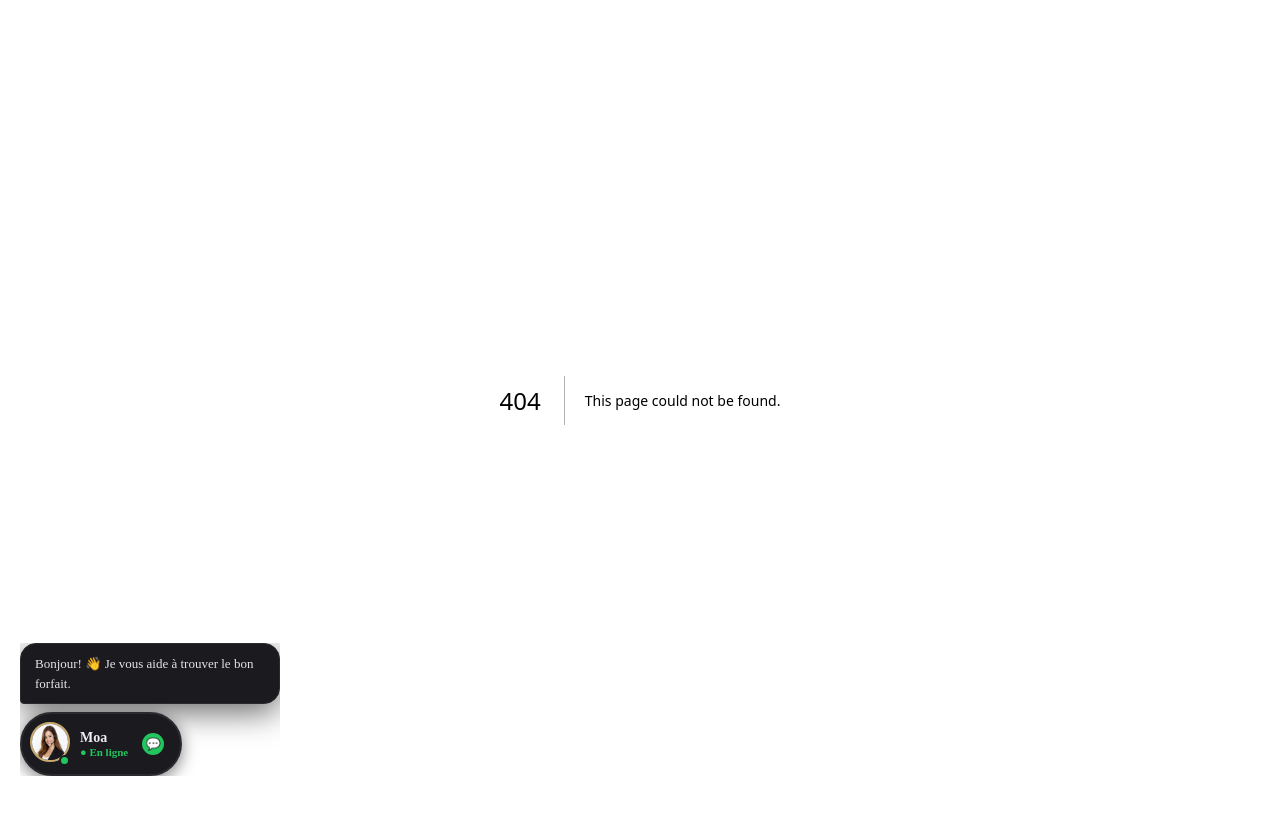
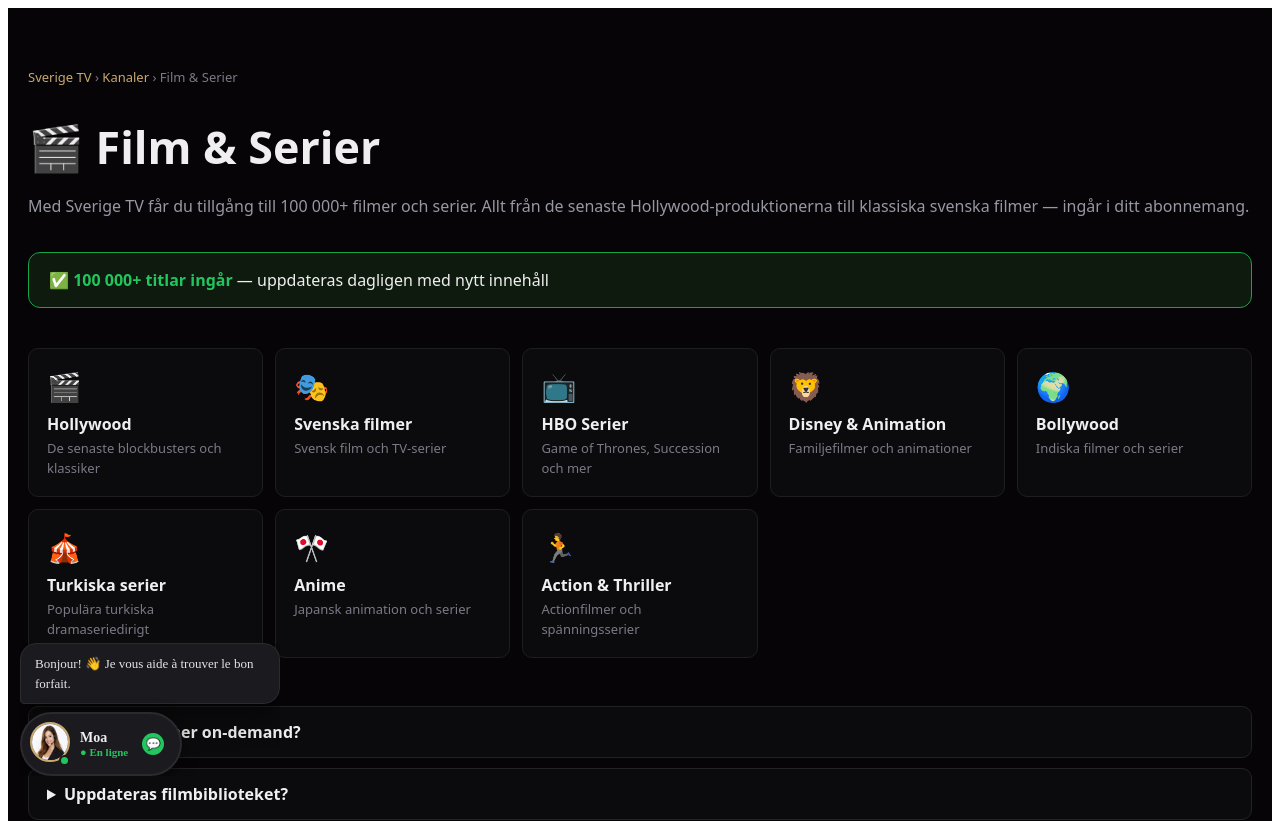
Before and after one commit to manzi21/sweden, a Next.js app: page /kanaler/film in a window 1280 px wide. Before the commit this address had no page. Shown: the top 821 px of the page. Built offline with nearby package versions, Linux system fonts and the light colour scheme.

Commit message:
Create page.tsx

```diff
--- /dev/null
+++ b/app/kanaler/film/page.tsx
@@ -0,0 +1,54 @@
+import type{Metadata}from"next";
+export const metadata:Metadata={
+  title:"Film & Serier IPTV — 100 000+ titlar via Sverige TV",
+  description:"Se 100 000+ filmer och serier via IPTV. Netflix-innehåll, HBO, Disney+, Bollywood och mer — utan extra abonnemang. Från 83 kr/mån.",
+};
+const cats=[
+  {icon:"🎬",name:"Hollywood",desc:"De senaste blockbusters och klassiker"},
+  {icon:"🎭",name:"Svenska filmer",desc:"Svensk film och TV-serier"},
+  {icon:"📺",name:"HBO Serier",desc:"Game of Thrones, Succession och mer"},
+  {icon:"🦁",name:"Disney & Animation",desc:"Familjefilmer och animationer"},
+  {icon:"🌍",name:"Bollywood",desc:"Indiska filmer och serier"},
+  {icon:"🎪",name:"Turkiska serier",desc:"Populära turkiska dramaseriedirigt"},
+  {icon:"🎌",name:"Anime",desc:"Japansk animation och serier"},
+  {icon:"🏃",name:"Action & Thriller",desc:"Actionfilmer och spänningsserier"},
+];
+export default function Page(){return(
+  <main style={{maxWidth:860,margin:"0 auto",padding:"60px 20px",color:"#f0eff0",fontFamily:"system-ui,sans-serif",background:"#060407",minHeight:"100vh"}}>
+    <nav style={{marginBottom:24,fontSize:13,color:"#7a7a86"}}>
+      <a href="/" style={{color:"#c8a96e",textDecoration:"none"}}>Sverige TV</a> ›{" "}
+      <a href="/kanaler" style={{color:"#c8a96e",textDecoration:"none"}}>Kanaler</a> › Film & Serier
+    </nav>
+    <h1 style={{fontSize:"clamp(1.8rem,5vw,2.8rem)",fontWeight:900,marginBottom:12}}>🎬 Film & Serier</h1>
+    <p style={{color:"#9898a4",marginBottom:32,lineHeight:1.7}}>
+      Med Sverige TV får du tillgång till 100 000+ filmer och serier. Allt från de senaste Hollywood-produktionerna till klassiska svenska filmer — ingår i ditt abonnemang.
+    </p>
+    <div style={{background:"#0d1a0d",border:"1px solid #16a34a",borderRadius:12,padding:"16px 20px",marginBottom:40}}>
+      <b style={{color:"#22c55e"}}>✅ 100 000+ titlar ingår</b> — uppdateras dagligen med nytt innehåll
+    </div>
+    <div style={{display:"grid",gridTemplateColumns:"repeat(auto-fill,minmax(200px,1fr))",gap:12,marginBottom:48}}>
+      {cats.map(c=>(
+        <div key={c.name} style={{background:"#0b0b0d",border:"1px solid #1e1e1e",borderRadius:10,padding:"18px"}}>
+          <div style={{fontSize:28,marginBottom:8}}>{c.icon}</div>
+          <div style={{fontWeight:700,marginBottom:4}}>{c.name}</div>
+          <div style={{color:"#7a7a86",fontSize:13,lineHeight:1.5}}>{c.desc}</div>
+        </div>
+      ))}
+    </div>
+    {[
+      {q:"Kan jag se filmer on-demand?",a:"Ja. Sverige TV inkluderar VOD (Video on Demand) med 100 000+ titlar du kan se när du vill, inte bara live-TV."},
+      {q:"Uppdateras filmbiblioteket?",a:"Ja, biblioteket uppdateras dagligen. Nya filmer och serier läggs till kontinuerligt."},
+      {q:"Finns det svenska undertexter?",a:"De flesta filmer och serier har stöd för flera språk och textning, inklusive svenska."},
+    ].map(({q,a},i)=>(
+      <details key={i} style={{background:"#0b0b0d",border:"1px solid #222",borderRadius:10,marginBottom:10,padding:"14px 18px"}}>
+        <summary style={{fontWeight:700,cursor:"pointer"}}>{q}</summary>
+        <p style={{marginTop:10,color:"#d4d4d8",lineHeight:1.7,fontSize:14}}>{a}</p>
+      </details>
+    ))}
+    <div style={{background:"#1a0a10",border:"1px solid #7c1326",borderRadius:16,padding:"32px",marginTop:40,textAlign:"center"}}>
+      <h3 style={{fontWeight:900,marginBottom:10}}>Börja titta på film & serier idag</h3>
+      <p style={{color:"#9898a4",marginBottom:24}}>Testa gratis 24h — inget kreditkort krävs</p>
+      <a href="/" style={{background:"linear-gradient(135deg,#9a1830,#7c1326)",color:"white",padding:"14px 32px",borderRadius:8,textDecoration:"none",fontWeight:800,display:"inline-block"}}>Se alla paket →</a>
+    </div>
+  </main>
+);}
```
